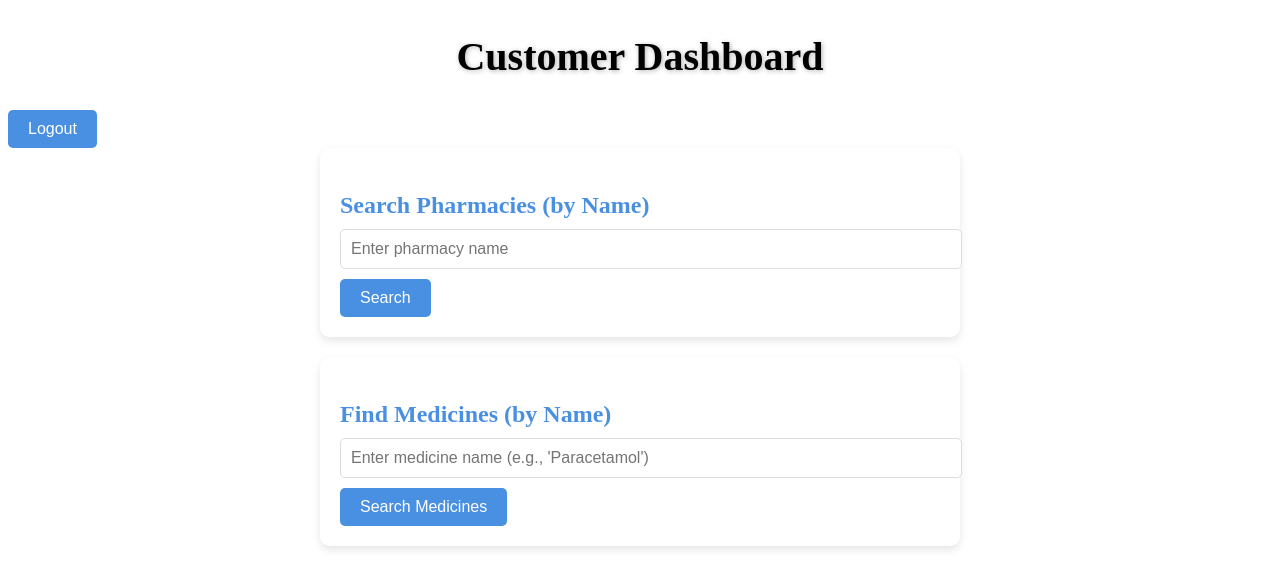
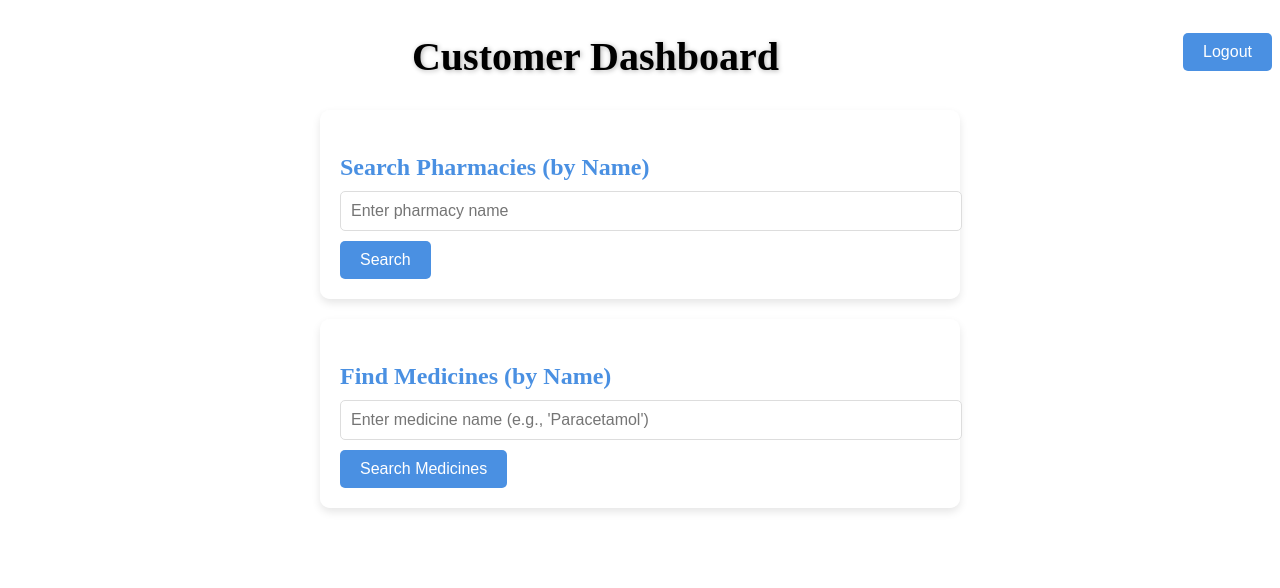
Before and after one commit to HannaYoh/Pharmacy, an Angular app in the folder pharmacyFinal/frontend/: page /customer in a window 1280 px wide. Shown: the top 588 px of the page. Built offline with nearby package versions, Linux system fonts and the light colour scheme.

Commit message:
Logout button adjusted

```diff
--- a/pharmacyFinal/frontend/src/app/components/admin/admin.html
+++ b/pharmacyFinal/frontend/src/app/components/admin/admin.html
@@ -1,5 +1,7 @@
+<header>
+  <button class="btn" (click)="logout()" style="float: right">Logout</button>
+</header>
 <h2>Admin Dashboard</h2>
-<button class="btn" (click)="logout()">Logout</button>
 
 <section>
   <h3>Pending Pharmacy Registrations ({{ pendingPharmacies.length }})</h3>
@@ -13,7 +15,7 @@
   </ul>
 </section>
 
-<section>
+<!-- <section>
   <h3>View Medicine Data</h3>
   <button (click)="viewMedicines()">View All Medicines</button>
-</section>
+</section> -->
--- a/pharmacyFinal/frontend/src/app/components/customer/customer.html
+++ b/pharmacyFinal/frontend/src/app/components/customer/customer.html
@@ -1,5 +1,7 @@
+<header>
+  <button class="btn" (click)="logout()" style="float: right">Logout</button>
+</header>
 <h2>Customer Dashboard</h2>
-<button class="btn" (click)="logout()">Logout</button>
 
 <section>
   <h3>Search Pharmacies (by Name)</h3>
--- a/pharmacyFinal/frontend/src/app/components/home/home.html
+++ b/pharmacyFinal/frontend/src/app/components/home/home.html
@@ -7,10 +7,10 @@
     <button routerLink="login" class="btn-primary">Login</button>
     <button routerLink="register" class="btn-primary">Register</button>
 
-    <h3>Quick Demo Navigation</h3>
+    <!-- <h3>Quick Demo Navigation</h3>
     <button routerLink="/admin">Go to Admin Dashboard</button>
     <button routerLink="/pharmacy-owner">Go to Owner Dashboard</button>
-    <button routerLink="/customer">Go to Customer Dashboard</button>
+    <button routerLink="/customer">Go to Customer Dashboard</button> -->
   </div>
 </section>
 
--- a/pharmacyFinal/frontend/src/app/components/pharmacy-owner/pharmacy-owner.html
+++ b/pharmacyFinal/frontend/src/app/components/pharmacy-owner/pharmacy-owner.html
@@ -1,6 +1,9 @@
+<header>
+  <button class="btn" (click)="logout()" style="float: right">Logout</button>
+</header>
+
 <h2>Pharmacy Owner Dashboard</h2>
 
-<button class="btn" (click)="logout()">Logout</button>
 <section>
   <h3>Registered Pharmacies</h3>
   <ul>
```
Also changed, not shown: 13 other files (tests, documents, lock files or other folders).
